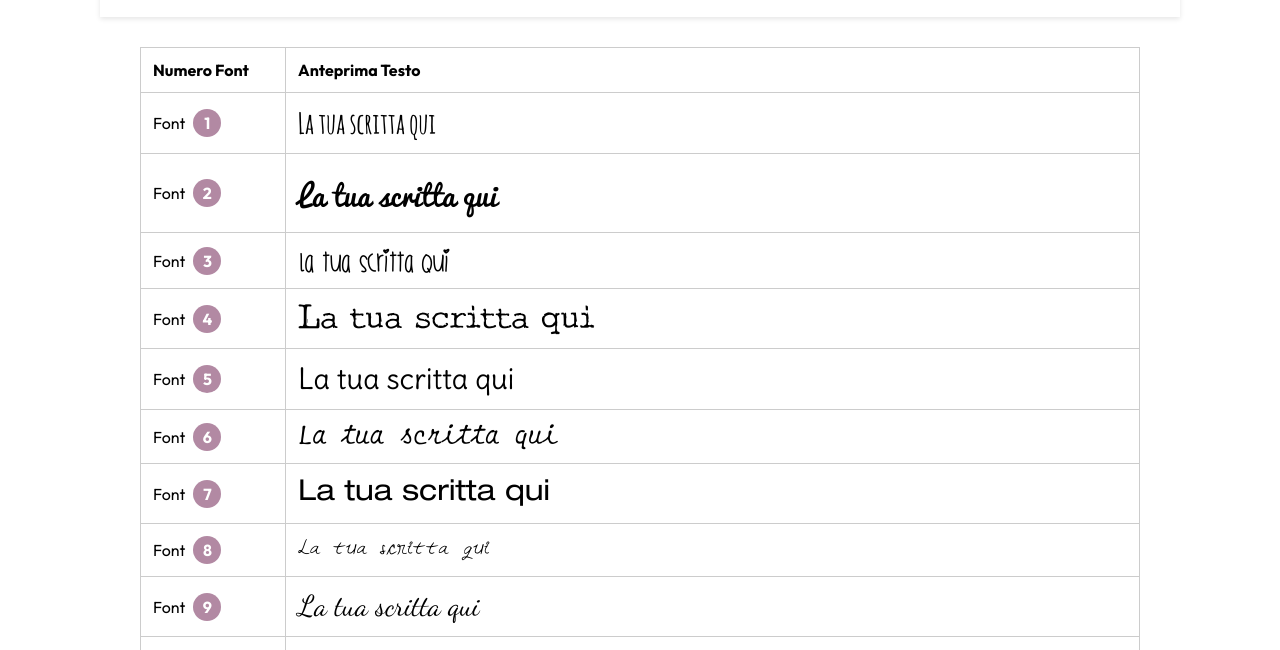
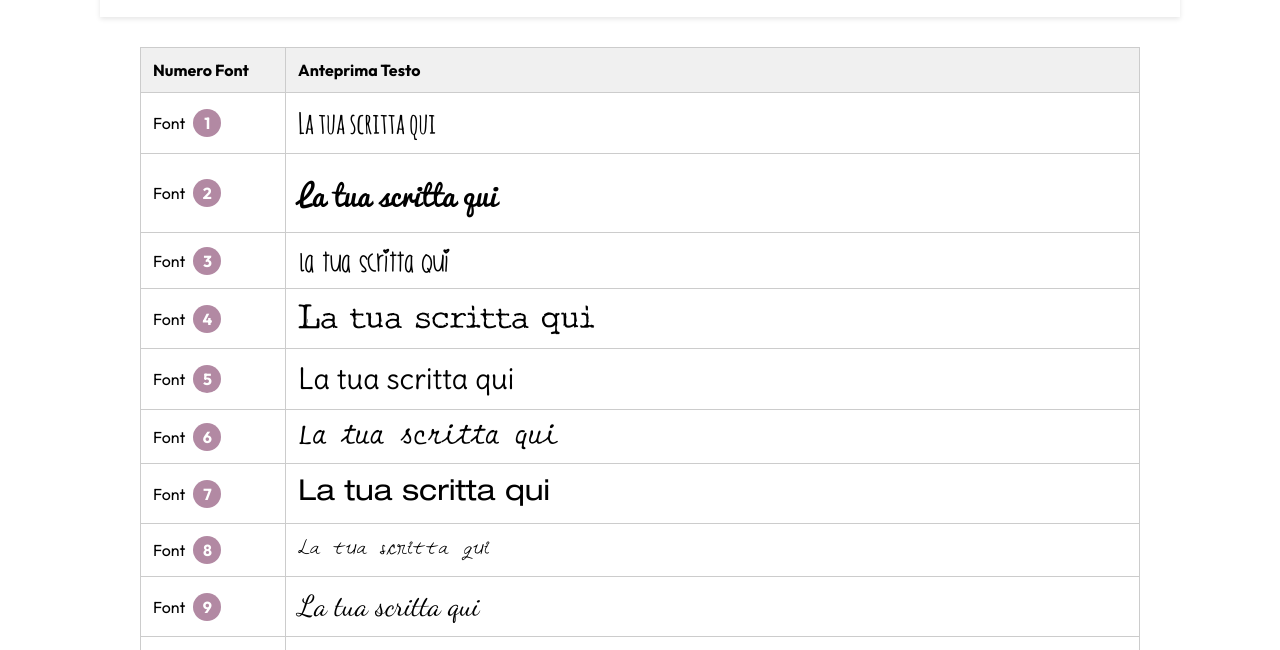
Before and after one commit to hndlbls/font-preview, a plain HTML site: page index.html in a window 1280 px wide. Shown: the part 118-768 px from the top of the page. Drawn offline with Linux system fonts and the light colour scheme.

Commit message:
Update style.css

```diff
--- a/css/style.css
+++ b/css/style.css
@@ -138,8 +138,8 @@ th, td {
 /* Intestazione sticky */
 thead th {
     position: sticky;
-    top: 140px; /* altezza header totale */
-    background-color: #ffffff;
+    top: 140px;
+    background-color: #f0f0f0; /* grigio chiaro */
     z-index: 999;
     box-shadow: 0 2px 5px rgba(0,0,0,0.08);
 }
```
